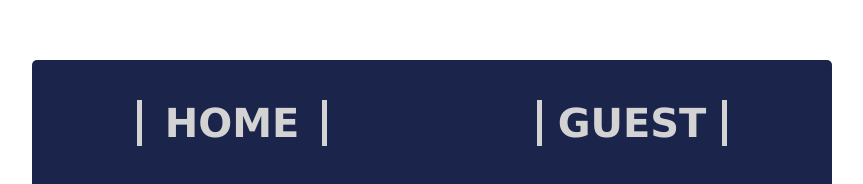
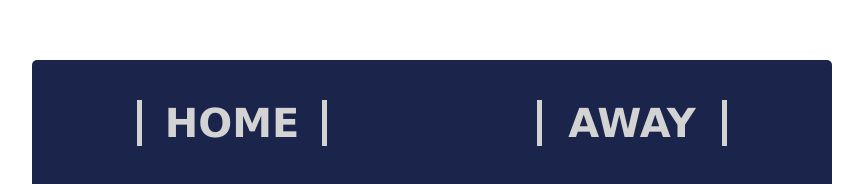
Before and after one commit to MUmarAzad/Baketball-Scoreboard, a plain HTML site: page index.html in a window 1280 px wide. Shown: the part 118-302 px from the top of the page, without its empty margins (208-1071 px from the left). Drawn offline with Linux system fonts and the light colour scheme; a web font is replaced by a local one.

Commit message:
Changing heading

```diff
--- a/index.html
+++ b/index.html
@@ -20,7 +20,7 @@
                     </div>
                 </div>
                 <div>
-                    <h3 id="gs-title">GUEST</h3>
+                    <h3 id="gs-title">AWAY</h3>
                     <div>
                         <div>
                             <p id="guest-score">0</p>
```
